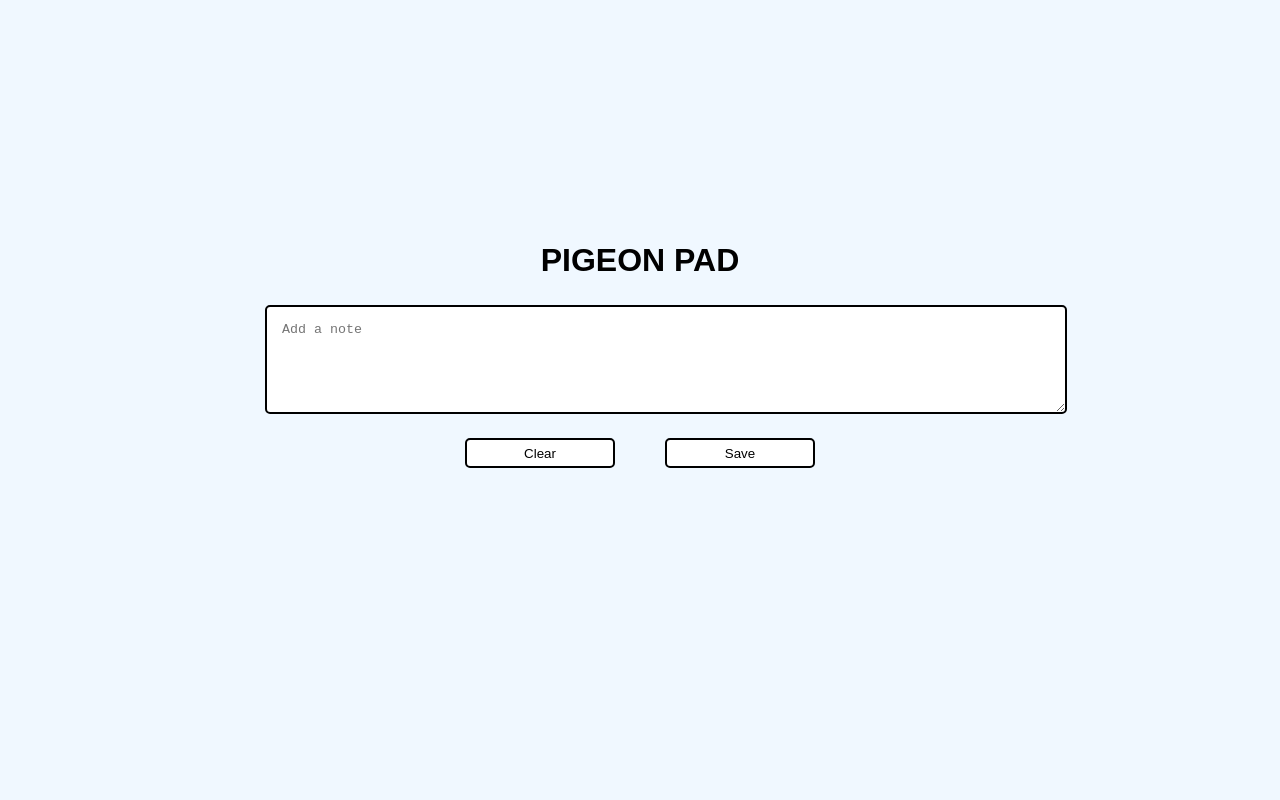
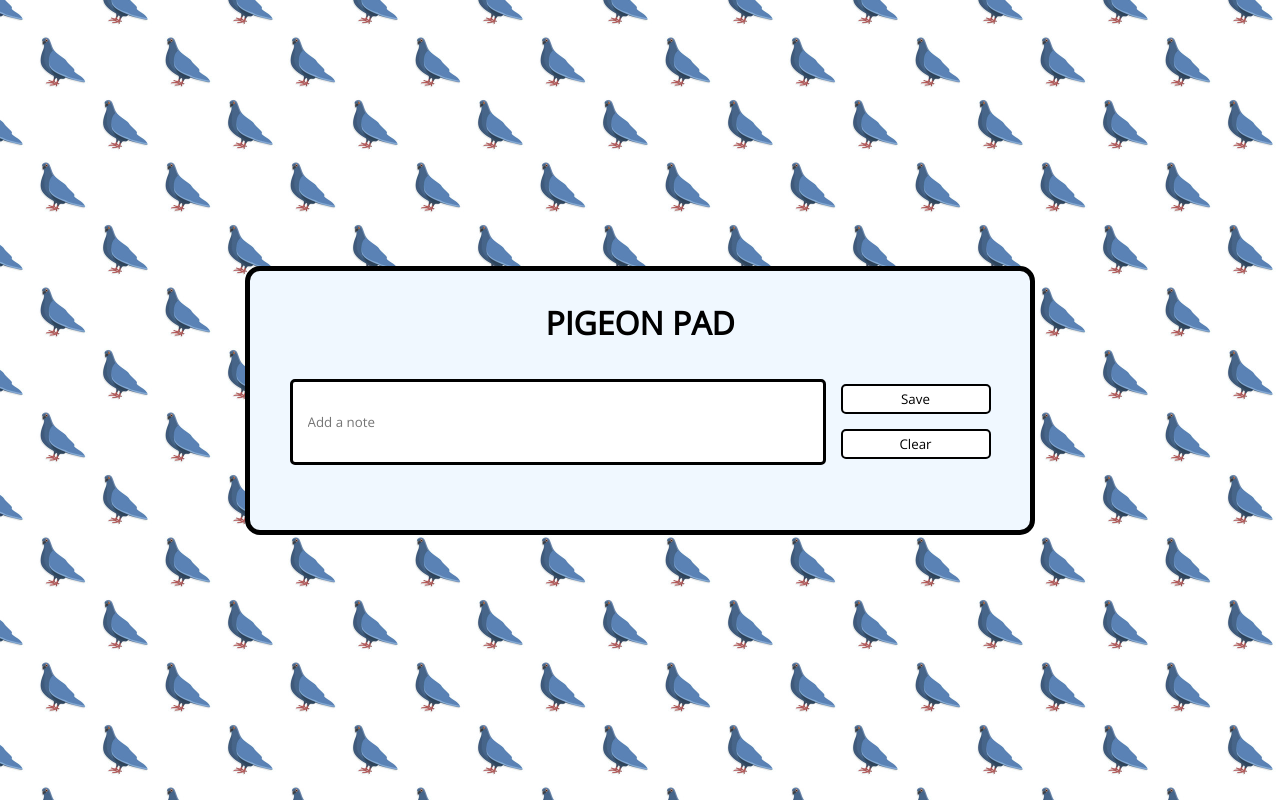
Before and after one commit to torontopubliclibra/note-taken, an Angular app: page / in a window 1280 px wide. Built offline with nearby package versions, Linux system fonts and the light colour scheme.

Commit message:
added background image and restyled component

```diff
--- a/src/app/app.component.html
+++ b/src/app/app.component.html
@@ -1,12 +1,13 @@
+<div class="app" [ngStyle]="{backgroundImage:'url(./assets/pigeon-bg.jpg)'}">
+  <div class="wrapper">
     <h1>Pigeon Pad</h1>
-<div class="wrapper">
-  <textarea [(ngModel)]="textareaValue" placeholder="Add a note"></textarea>
+    <div class="notepad">
+      <input type="text" [(ngModel)]="textareaValue" placeholder="Add a note" (keydown.enter)="save()">
       <div class="buttons">
+        <button (click)="save()">Save</button>
         <button (click)="clear()">Clear</button>
-    <button (click)="save()">Save</button>
       </div>
     </div>
-<div class="wrapper">
     <ul class="notebook">
       <li *ngFor="let note of notes; index as i">
         <button class="remove" (click)="remove(i)">X</button>
@@ -17,5 +18,6 @@
       <button class="removeAll" (click)="removeAll()">Remove all notes</button>
     </div>
   </div>
+</div>
 
 <router-outlet></router-outlet>
--- a/src/app/app.component.scss
+++ b/src/app/app.component.scss
@@ -1,33 +1,64 @@
+.app {
+    display: flex;
+    flex-direction: column;
+    align-items: center;
+    justify-content: center;
+    background-size: 500px;
+    min-width: 100vw;
+    min-height: 100vh;
+}
 .wrapper {
+    display: flex;
+    flex-direction: column;
+    justify-content: center;
+    align-items: center;
+    background-color: aliceblue;
+    border: solid #000 5px;
+    border-radius: 15px;
     width: 100%;
     max-width: 750px;
-    margin: 0 auto;
+    margin: 25px auto;
+    padding: 15px;
+}
+.notepad {
+    display: flex;
+    flex-direction: row;
+    align-items: center;
+    padding: 15px 0px;
+    .buttons {
+        padding-left: 15px;
+    }
 }
 
 h1 {
+    margin: 0;
+    padding: 15px;
     text-align: center;
     text-transform: uppercase;
 }
 
-textarea {
+input[type="text"] {
     padding: 15px;
     margin: 5px 0px;
-    width: 60vw;
-    height: 75px;
-    border: solid #000 2px;
+    width: 500px;
+    height: 50px;
+    border: solid #000 3px;
     border-radius: 5px;
+    font-family: 'Open Sans', sans-serif;
 }
 
 button {
     width: 150px;
     height: 30px;
-    margin: 15px 0;
+    margin: 5px 0;
     background-color: #fff;
     border: solid #000 2px;
     border-radius: 5px;
+    font-family: 'Open Sans', sans-serif;
     &:hover {
         cursor: pointer;
-        background-color: #eee;
+        background-color: #446488;
+        color: #fff;
     }
     &.remove {
         font-size: 10px;
@@ -43,22 +74,23 @@ button {
 }
 .buttons {
     display: flex;
-    flex-direction: row;
+    flex-direction: column;
     justify-content: center;
-    gap: 50px;
+    gap: 5px;
 }
 .notebook {
     display: flex;
     flex-flow: row wrap;
     align-items: center;
     justify-content: center;
-    padding: 0;
+    padding: 15px 0px;
+    margin: 0;
     li {
         margin: 5px;
         display: flex;
         flex-direction: column;
-        background-color: rgb(219, 199, 239);
-        border: solid #000 2px;
+        background-color: #fff;
+        border: solid #5A81B1 5px;
         border-radius: 5px;
         color: #000;
         text-align: center;
--- a/src/styles.scss
+++ b/src/styles.scss
@@ -1,8 +1,10 @@
+@import url('https://fonts.googleapis.com/css2?family=Open+Sans&display=swap');
+
 body {
+    margin: 0 auto;
     background-color: aliceblue;
     display: flex;
     justify-content: center;
     align-items: center;
-    height: 90vh;
-    font-family: Arial, Helvetica, sans-serif;
+    font-family: 'Open Sans', sans-serif;
 }
```
Also changed, not shown: src/assets/pigeon-bg.jpg (added), src/assets/pigeon-bg.png (deleted). Lines whose indentation alone changed are shown as unchanged.
